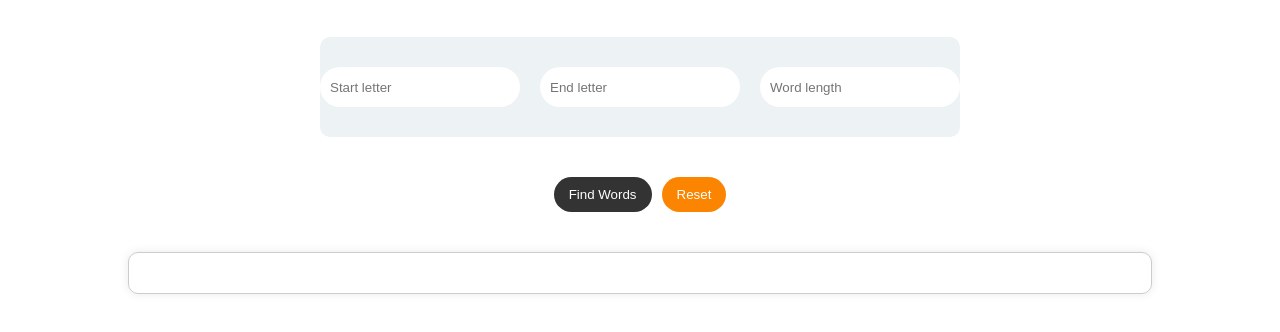
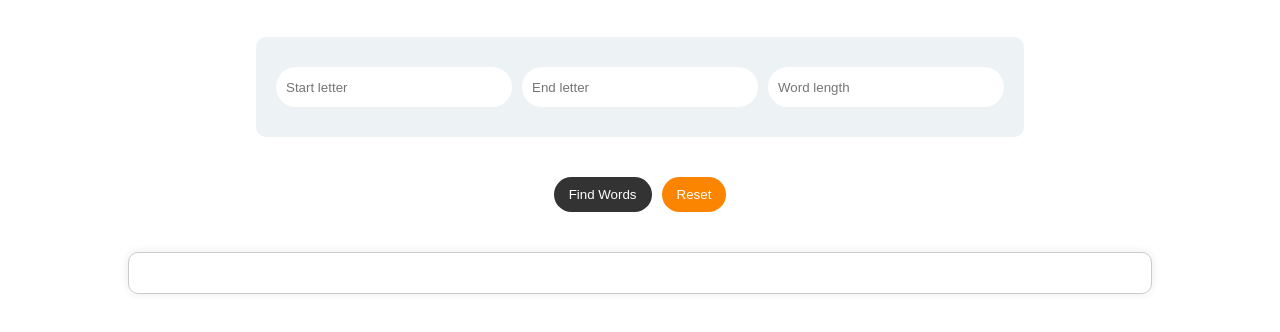
Before and after one commit to rafaijaved/wordtrail, a plain HTML site: page index.html in a window 1280 px wide. Shown: the part 304-636 px from the top of the page. Drawn offline with Linux system fonts and the light colour scheme.

Commit message:
Update styles.css

```diff
--- a/styles.css
+++ b/styles.css
@@ -70,13 +70,14 @@ h1 {
 }
 
 .input-group {
+  padding: 20px;
   display: flex;
-  gap: 20px;
+  gap: 10px;
   justify-content: center;
   align-items: center;
   margin-bottom: 40px;
   background-color: #edf2f4;
-  width: 50%;
+  width: 60%;
   height: 100px;
   border-radius: 10px;
   -webkit-border-radius: 10px;
```
